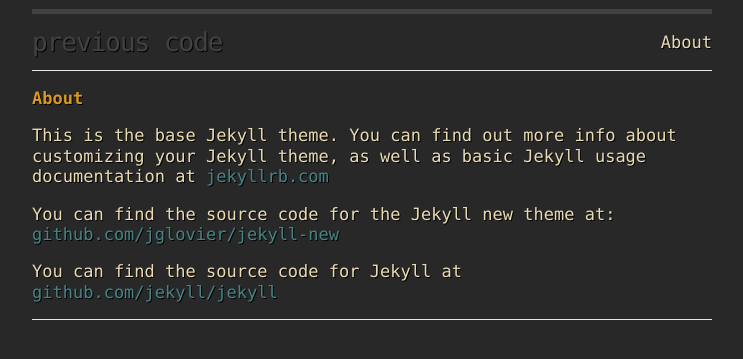
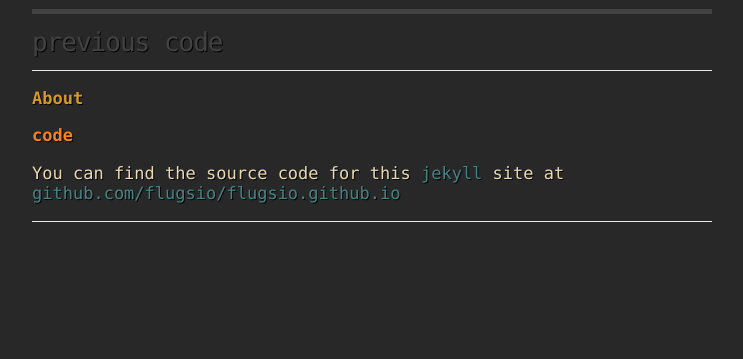
Before and after one commit to flugsio/flugsio.github.io, a Jekyll site: the page built from about.md, in a window 1280 px wide. Shown: the top 359 px of the page, without its empty margins (268-1011 px from the left). Built offline with Jekyll 4.4.1, drawn with Linux system fonts in a browser that asks for light colours.

Commit message:
remove navigation

```diff
--- a/_includes/head.html
+++ b/_includes/head.html
@@ -8,7 +8,7 @@
 
   <link rel="stylesheet" href="{{ "/css/main.css" | prepend: site.baseurl }}">
   <link rel="canonical" href="{{ page.url | replace:'index.html','' | prepend: site.baseurl | prepend: site.url }}">
-  <link rel="alternate" type="application/rss+xml" title="{{ site.title }}" href="{{ "/feed.xml" | prepend: site.baseurl | prepend: site.url }}" />
+  <link rel="alternate" type="application/rss+xml" title="RSS feed.xml" href="{{ "/feed.xml" | prepend: site.baseurl | prepend: site.url }}" />
   <script>
     (function(i,s,o,g,r,a,m){i['GoogleAnalyticsObject']=r;i[r]=i[r]||function(){
       (i[r].q=i[r].q||[]).push(arguments)},i[r].l=1*new Date();a=s.createElement(o),
--- a/_includes/header.html
+++ b/_includes/header.html
@@ -4,7 +4,7 @@
 
     <a class="site-title" href="{{ site.baseurl }}/">{{ site.title }}</a>
 
-    <nav class="site-nav">
+    <!--nav class="site-nav">
       <a href="#" class="menu-icon">
         <svg viewBox="0 0 18 15">
           <path fill="#424242" d="M18,1.484c0,0.82-0.665,1.484-1.484,1.484H1.484C0.665,2.969,0,2.304,0,1.484l0,0C0,0.665,0.665,0,1.484,0 h15.031C17.335,0,18,0.665,18,1.484L18,1.484z"/>
@@ -20,7 +20,7 @@
           {% endif %}
         {% endfor %}
       </div>
-    </nav>
+    </nav-->
 
   </div>
 
--- a/_layouts/post.html
+++ b/_layouts/post.html
@@ -13,7 +13,7 @@ layout: default
 
     <p class="post-meta">
       <span class="name">Forged:</span> {{ page.date | date: "%Y-%m-%d %H:%M"}}<br />
-      <span class="name">Author:</span> Jimmie Elvenmark<br />
+      <span class="name">Author:</span> <a class="page-link" href="/about.html">Jimmie Elvenmark</a><br />
       <span class="name">Follow:</span> <a href="https://github.com/flugsio">Github</a> &amp; <a href="https://www.twitter.com/flugsio">Twitter</a> <br />
       <span class="name">Source:</span> <a href="//previouscode.com">previouscode.com</a>
     </p>
--- a/about.md
+++ b/about.md
@@ -1,11 +1,11 @@
 ---
 layout: page
 title: About
-permalink: /about/
+permalink: /about.html
 ---
 
-This is the base Jekyll theme. You can find out more info about customizing your Jekyll theme, as well as basic Jekyll usage documentation at [jekyllrb.com](http://jekyllrb.com/)
 
-You can find the source code for the Jekyll new theme at: [github.com/jglovier/jekyll-new](https://github.com/jglovier/jekyll-new)
+code
+----
 
-You can find the source code for Jekyll at [github.com/jekyll/jekyll](https://github.com/jekyll/jekyll)
+You can find the source code for this [jekyll](https://github.com/jekyll/jekyll) site at [github.com/flugsio/flugsio.github.io](https://github.com/flugsio/flugsio.github.io)
```
Also changed, not shown: _posts/2015-02-22-welcome-to-jekyll.markdown (deleted, +0 -59 lines).
